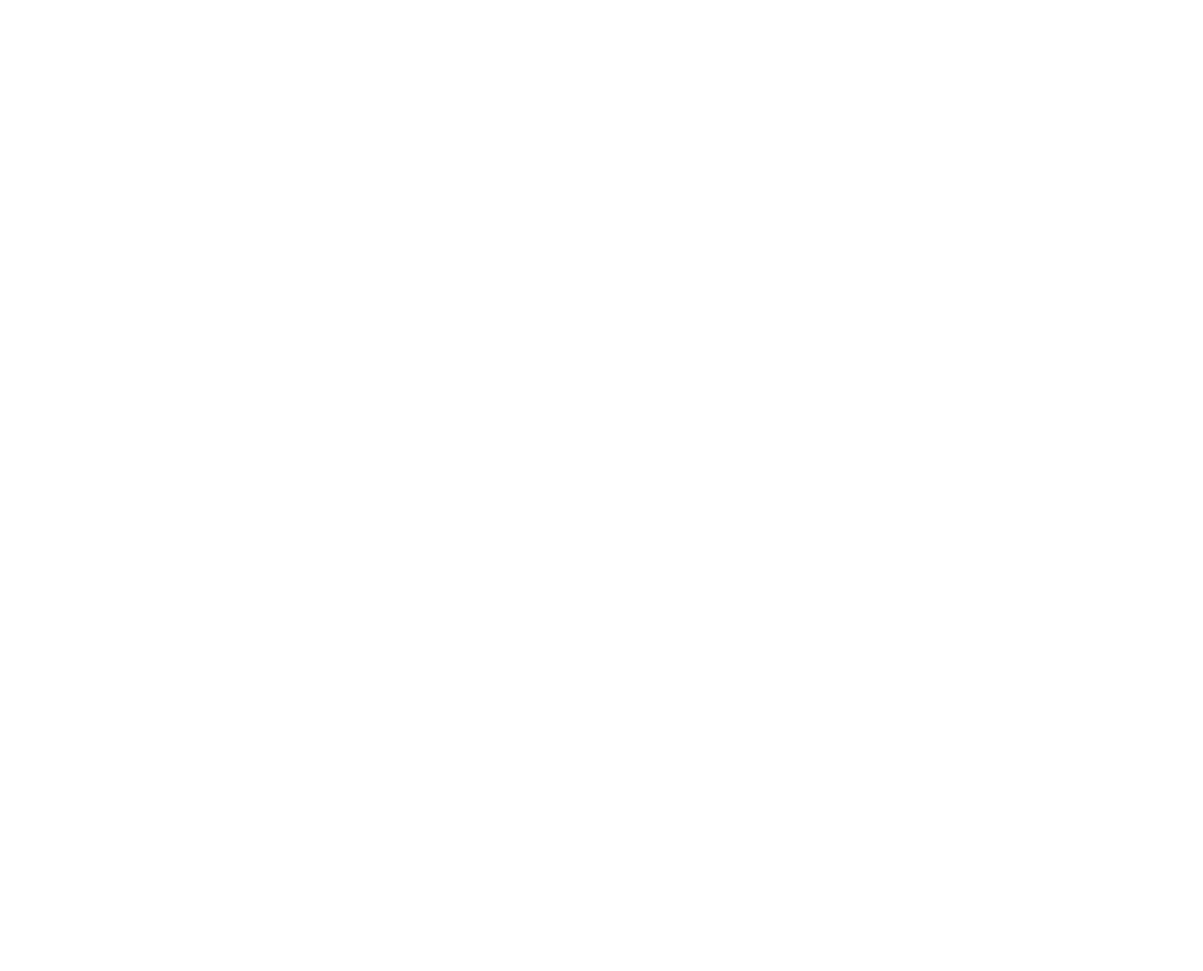
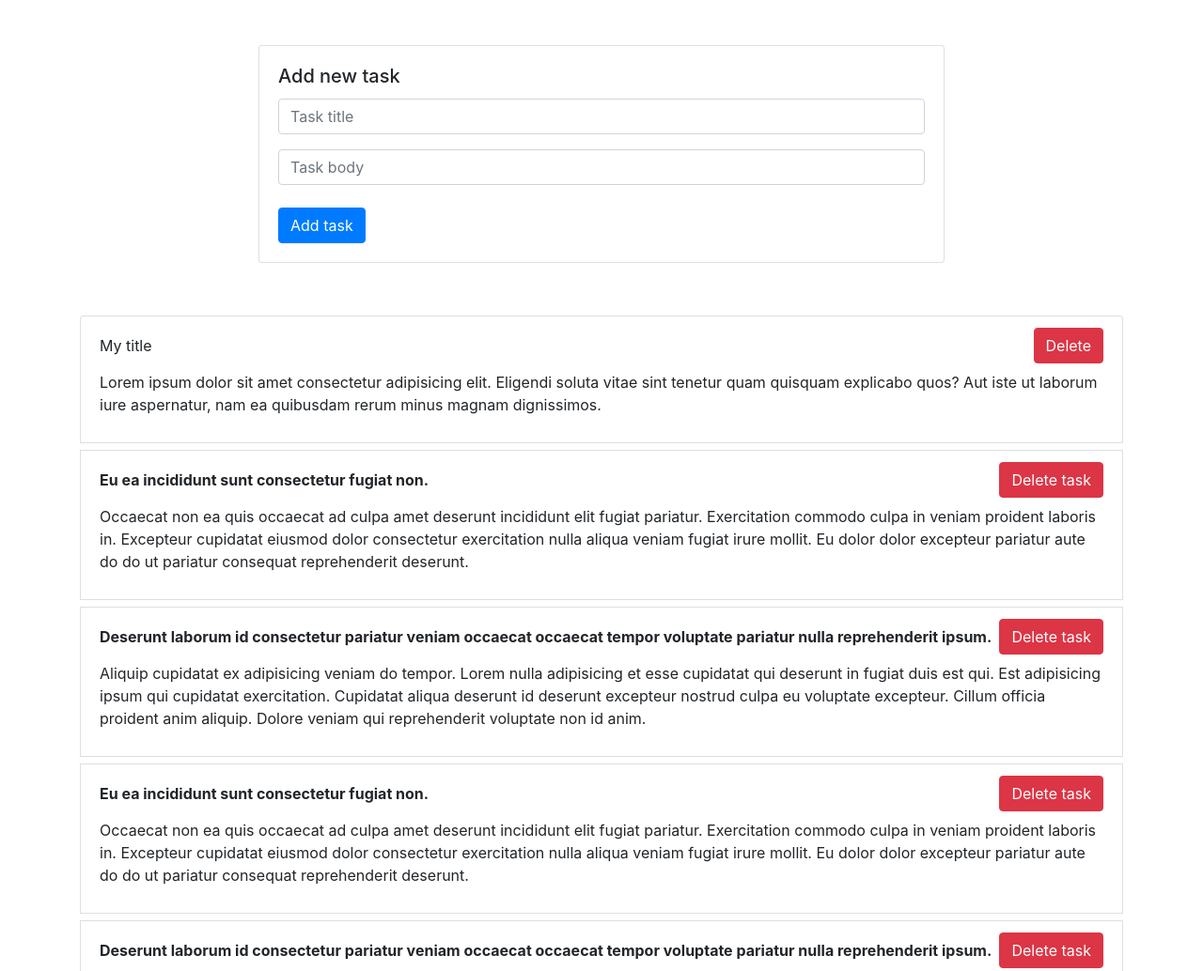
Before and after one commit to alProkopov/toDO, a plain HTML site: page index.html in a window 1280 px wide. Shown: the top 1034 px of the page at 94% size. Before the commit the page ends 800 px from the top, so only its background shows below. Drawn offline with nearby package versions, Linux system fonts and the light colour scheme.

Commit message:
Bootstrap html

```diff
--- a/index.html
+++ b/index.html
@@ -1,10 +1,66 @@
 <!DOCTYPE html>
 <html lang="en">
 <head>
-    <meta charset="UTF-8">
-    <title>toDo</title>
+  <meta charset="UTF-8"/>
+  <meta name="viewport" content="width=device-width, initial-scale=1.0"/>
+  <meta http-equiv="X-UA-Compatible" content="ie=edge"/>
+  <link
+          rel="stylesheet"
+          href="https://stackpath.bootstrapcdn.com/bootstrap/4.3.1/css/bootstrap.min.css"
+          integrity="sha384-ggOyR0iXCbMQv3Xipma34MD+dH/1fQ784/j6cY/iJTQUOhcWr7x9JvoRxT2MZw1T"
+          crossorigin="anonymous"
+  />
+  <title>Todo List</title>
 </head>
 <body>
-<script> </script>
+<div class="form-section mt-5">
+  <div class="container">
+    <div class="row">
+      <div class="col col-8 mx-auto">
+        <div class="card">
+          <div class="card-body">
+            <h5 class="card-title">Add new task</h5>
+            <form name="addTask">
+              <input
+                      type="text"
+                      name="title"
+                      id="title"
+                      class="form-control"
+                      placeholder="Task title"
+              />
+              <input
+                      type="text"
+                      name="body"
+                      id="body"
+                      class="form-control mt-3"
+                      placeholder="Task body"
+              />
+              <button type="submit" class="btn btn-primary mt-4">
+                Add task
+              </button>
+            </form>
+          </div>
+        </div>
+      </div>
+    </div>
+  </div>
+</div>
+<div class="tasks-list-section mt-5">
+  <div class="container">
+    <ul class="list-group">
+      <li class="list-group-item d-flex align-items-center flex-wrap mt-2">
+        <span>My title</span>
+        <button class="btn btn-danger ml-auto delete-btn">Delete</button>
+        <p class="mt-2 w-100">
+          Lorem ipsum dolor sit amet consectetur adipisicing elit. Eligendi
+          soluta vitae sint tenetur quam quisquam explicabo quos? Aut iste
+          ut laborum iure aspernatur, nam ea quibusdam rerum minus magnam
+          dignissimos.
+        </p>
+      </li>
+    </ul>
+  </div>
+</div>
+<script src="app.js"></script>
 </body>
 </html>
```
